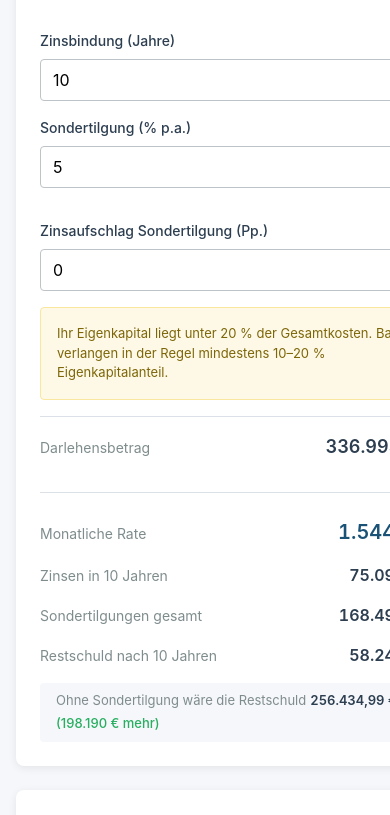
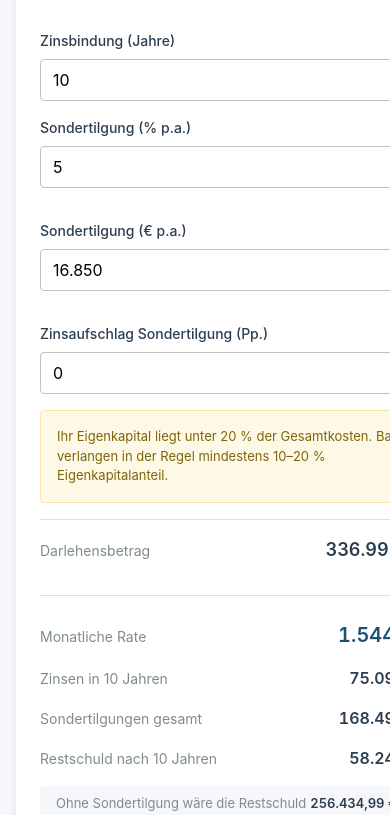
Before and after one commit to PhilippMeissner/immo-calc, an Angular app: page / in a window 390 px wide. Shown: the part 1060-1875 px from the top of the page. Built offline with nearby package versions, Linux system fonts and the light colour scheme.

Commit message:
Add absolute value input for Sondertilgung
Users can now enter special repayment as either percentage or absolute
euro amount. Both inputs stay in sync bidirectionally — changing one
recalculates the other based on the current loan amount.

```diff
--- a/src/app/components/mortgage/mortgage.html
+++ b/src/app/components/mortgage/mortgage.html
@@ -52,7 +52,7 @@
     </div>
   </div>
 
-  <div class="form-row form-row--two">
+  <div class="form-row form-row--three">
     <div class="form-group">
       <label for="specialRepaymentRate">Sondertilgung (% p.a.)</label>
       <input
@@ -62,7 +62,19 @@
         min="0"
         max="100"
         [value]="specialRepaymentRate()"
-        (change)="onNumberChange('specialRate', $event)"
+        (change)="onSpecialRepaymentPercentChange($event)"
+      />
+    </div>
+    <div class="form-group">
+      <label for="specialRepaymentAbsolute">Sondertilgung (€ p.a.)</label>
+      <input
+        id="specialRepaymentAbsolute"
+        type="text"
+        inputmode="numeric"
+        [value]="specialRepaymentAbsoluteDisplay"
+        (input)="onSpecialRepaymentAbsoluteInput($event)"
+        (focus)="onSpecialRepaymentAbsoluteFocus()"
+        (blur)="onSpecialRepaymentAbsoluteBlur()"
       />
     </div>
     <div class="form-group">
--- a/src/app/components/mortgage/mortgage.scss
+++ b/src/app/components/mortgage/mortgage.scss
@@ -46,6 +46,10 @@ h2 {
 
   &--two {
     grid-template-columns: 1fr 1fr;
+  }
+
+  &--three {
+    grid-template-columns: 1fr 1fr 1fr;
   }
 }
 
@@ -149,7 +153,8 @@ h2 {
   .form-row {
     grid-template-columns: 1fr;
 
-    &--two {
+    &--two,
+    &--three {
       grid-template-columns: 1fr;
     }
   }
--- a/src/app/components/mortgage/mortgage.ts
+++ b/src/app/components/mortgage/mortgage.ts
@@ -29,6 +29,12 @@ export class Mortgage {
   specialRepaymentSurchargeChange = output<number>();
 
   equityDisplay = '';
+  specialRepaymentAbsoluteDisplay = '';
+  private specialRepaymentAbsoluteRaw = 0;
+
+  get specialRepaymentAbsolute(): number {
+    return Math.round(this.loanAmount() * this.specialRepaymentRate() / 100 * 100) / 100;
+  }
 
   get lowEquityWarning(): boolean {
     const total = this.totalCostsPlusPrice();
@@ -42,6 +48,7 @@ export class Mortgage {
 
   ngOnInit(): void {
     this.formatEquity();
+    this.formatSpecialRepaymentAbsolute();
   }
 
   formatEquity(): void {
@@ -64,15 +71,49 @@ export class Mortgage {
     this.formatEquity();
   }
 
-  onNumberChange(field: 'interest' | 'repayment' | 'years' | 'specialRate' | 'specialSurcharge', event: Event): void {
+  onNumberChange(field: 'interest' | 'repayment' | 'years' | 'specialSurcharge', event: Event): void {
     const value = parseFloat((event.target as HTMLInputElement).value);
     if (isNaN(value)) return;
     switch (field) {
       case 'interest': this.interestRateChange.emit(value); break;
       case 'repayment': this.repaymentRateChange.emit(value); break;
       case 'years': this.fixedPeriodYearsChange.emit(value); break;
-      case 'specialRate': this.specialRepaymentRateChange.emit(value); break;
       case 'specialSurcharge': this.specialRepaymentSurchargeChange.emit(value); break;
     }
   }
+
+  onSpecialRepaymentPercentChange(event: Event): void {
+    const value = parseFloat((event.target as HTMLInputElement).value);
+    if (isNaN(value)) return;
+    this.specialRepaymentRateChange.emit(value);
+    this.specialRepaymentAbsoluteRaw = Math.round(this.loanAmount() * value / 100 * 100) / 100;
+    this.formatSpecialRepaymentAbsolute();
+  }
+
+  onSpecialRepaymentAbsoluteInput(event: Event): void {
+    const raw = (event.target as HTMLInputElement).value.replace(/\./g, '').replace(/,/g, '');
+    const num = parseInt(raw, 10);
+    const absValue = isNaN(num) ? 0 : num;
+    this.specialRepaymentAbsoluteRaw = absValue;
+    const loan = this.loanAmount();
+    if (loan > 0) {
+      const percent = Math.round(absValue / loan * 100 * 100) / 100;
+      this.specialRepaymentRateChange.emit(percent);
+    }
+  }
+
+  onSpecialRepaymentAbsoluteFocus(): void {
+    const abs = this.specialRepaymentAbsolute;
+    this.specialRepaymentAbsoluteDisplay = abs > 0 ? Math.round(abs).toString() : '';
+  }
+
+  onSpecialRepaymentAbsoluteBlur(): void {
+    this.specialRepaymentAbsoluteRaw = this.specialRepaymentAbsolute;
+    this.formatSpecialRepaymentAbsolute();
+  }
+
+  formatSpecialRepaymentAbsolute(): void {
+    const abs = this.specialRepaymentAbsolute;
+    this.specialRepaymentAbsoluteDisplay = abs > 0 ? Math.round(abs).toLocaleString('de-DE') : '0';
+  }
 }
```
